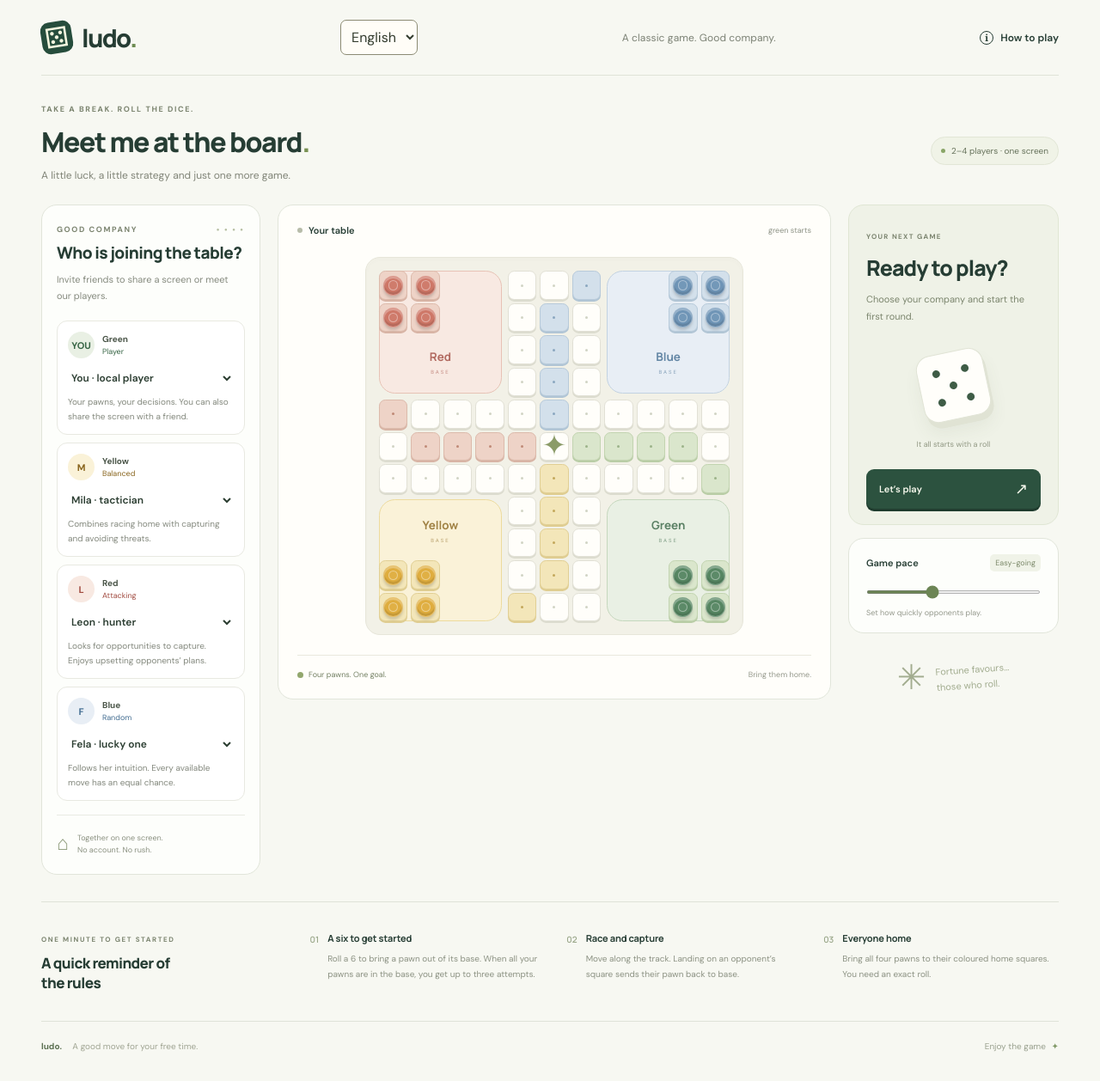
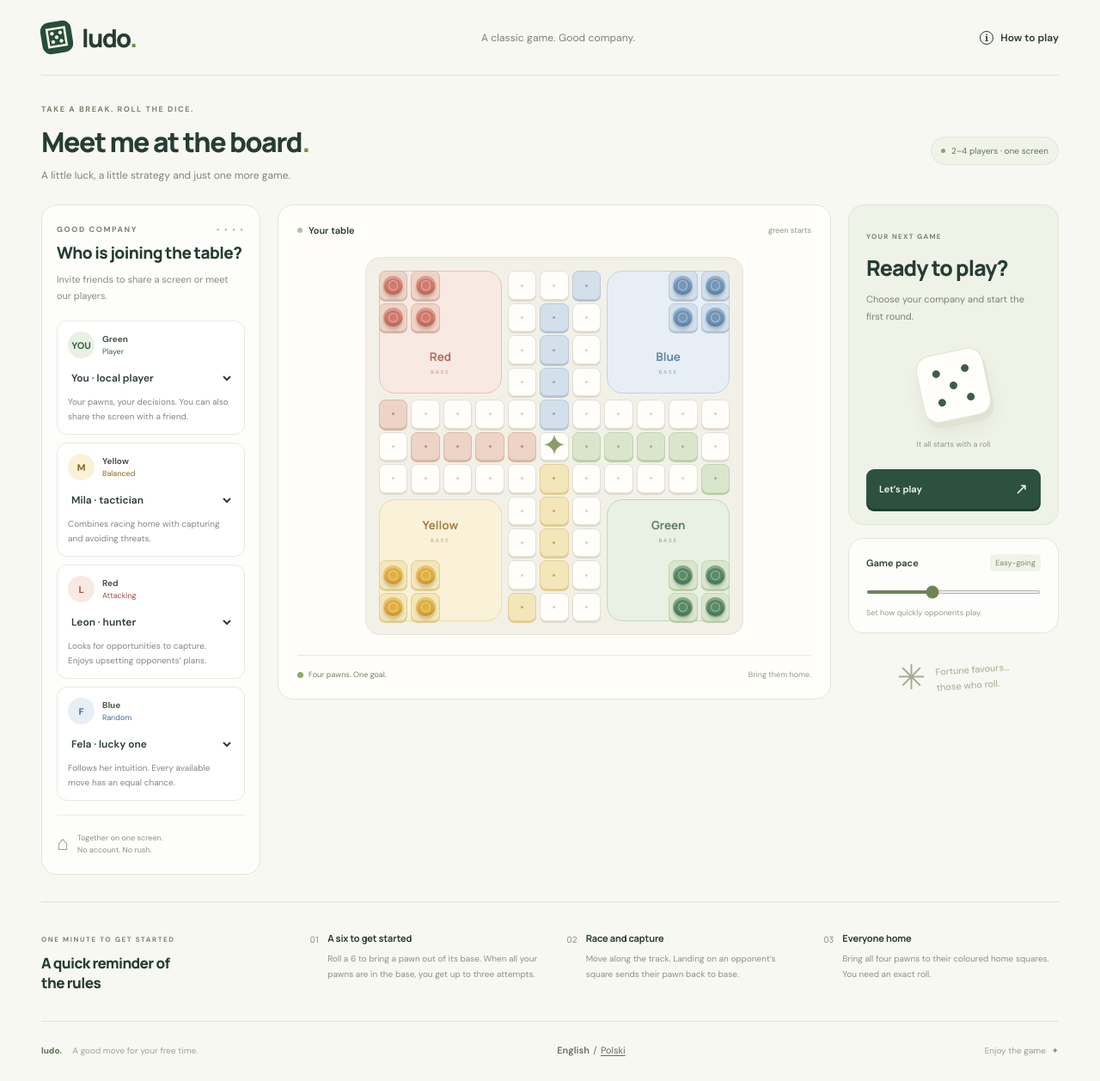
Before and after one commit to adam-zielonka/chinczyk, a React (Vite) app: page / in a window 1280 px wide. Shown: the whole page at 86% size. Built offline with nearby package versions, Linux system fonts and the light colour scheme.

Commit message:
Move language switching to discreet footer links

```diff
--- a/src/Game/Game.css
+++ b/src/Game/Game.css
@@ -159,5 +159,9 @@ footer > span:last-child > span { color: #819968; margin-left: 4px; }
   .base-zone > small { font-size: 6px; }
 }
 
-.language-picker { font: inherit; padding: .5rem; border: 1px solid #8c8b74; border-radius: 7px; background: #fffdf7; color: #333c2e; max-width: 7rem; }
-.site-header { flex-wrap: wrap; gap: 1rem; }
+.language-switch { display: inline-flex; align-items: center; gap: .4em; color: #65705c; font-size: 11px; white-space: nowrap; }
+.language-switch button { padding: .25rem 0; border: 0; background: none; color: inherit; font: inherit; cursor: pointer; text-decoration: underline; text-underline-offset: .2em; }
+.language-switch button[aria-pressed="true"] { font-weight: 600; text-decoration: none; }
+.language-switch button:focus-visible { outline: 2px solid currentColor; outline-offset: 4px; }
+
+footer { flex-wrap: wrap; }
--- a/src/Game/Game.tsx
+++ b/src/Game/Game.tsx
@@ -544,7 +544,6 @@ export default class Game extends React.Component<{}, IGameState> {
     return <div className={`app-shell ${started ? 'is-playing' : 'is-setup'}`}>
       <header className="site-header">
         <a href="." className="brand" aria-label={t("Chińczyk — strona główna")}><span className="brand-mark" aria-hidden="true">⚄</span><span>{t("chińczyk")}<span className="brand-period">.</span></span></a>
-        <select className="language-picker" aria-label="Język / Language" value={language} onChange={event => setLanguage(event.target.value as "pl" | "en")}><option value="pl">Polski</option><option value="en">English</option></select>
         <span className="header-note">{t("Klasyczna gra. Dobre towarzystwo.")}</span>
         <a className="rules-link" href="#zasady"><span className="info-icon" aria-hidden="true">i</span> {" "}{t("Jak grać")}</a>
       </header>
@@ -582,7 +581,12 @@ export default class Game extends React.Component<{}, IGameState> {
         </div>
         <section className="rules-section" id="zasady"><div className="rules-title"><span className="eyebrow">{t("MINUTA I JUŻ GRASZ")}</span><h2>{t("Małe przypomnienie zasad")}</h2></div><div className="rule"><span>01</span><div><h3>{t("Szóstka na dobry początek")}</h3><p>{t("Wyrzuć 6, żeby wyprowadzić pionek z bazy. Gdy wszystkie są w bazie, masz do trzech prób.")}</p></div></div><div className="rule"><span>02</span><div><h3>{t("Ścigaj się i zbijaj")}</h3><p>{t("Ruszaj po torze. Wejście na pole rywala odsyła jego pionek do bazy.")}</p></div></div><div className="rule"><span>03</span><div><h3>{t("Wszyscy do domu")}</h3><p>{t("Wprowadź cztery pionki na kolorową metę. Potrzebujesz dokładnego rzutu.")}</p></div></div></section>
       </main>
-      <footer><span>{t("chińczyk.")}{" "}<span className="footer-note">{t("Dobry ruch na wolną chwilę.")}</span></span><span>{t("Miłej gry")}{" "}<span aria-hidden="true">✦</span></span></footer>
+      <footer><span>{t("chińczyk.")}{" "}<span className="footer-note">{t("Dobry ruch na wolną chwilę.")}</span></span><div className="language-switch" role="group" aria-label="Language / Język">
+  <button type="button" lang="en" aria-pressed={language === "en"} onClick={() => setLanguage("en")}>English</button>
+  <span aria-hidden="true">/</span>
+  <button type="button" lang="pl" aria-pressed={language === "pl"} onClick={() => setLanguage("pl")}>Polski</button>
+</div>
+<span>{t("Miłej gry")}{" "}<span aria-hidden="true">✦</span></span></footer>
     </div>
   }
 
```
Also changed, not shown: 2 other files (tests, documents, lock files or other folders).
